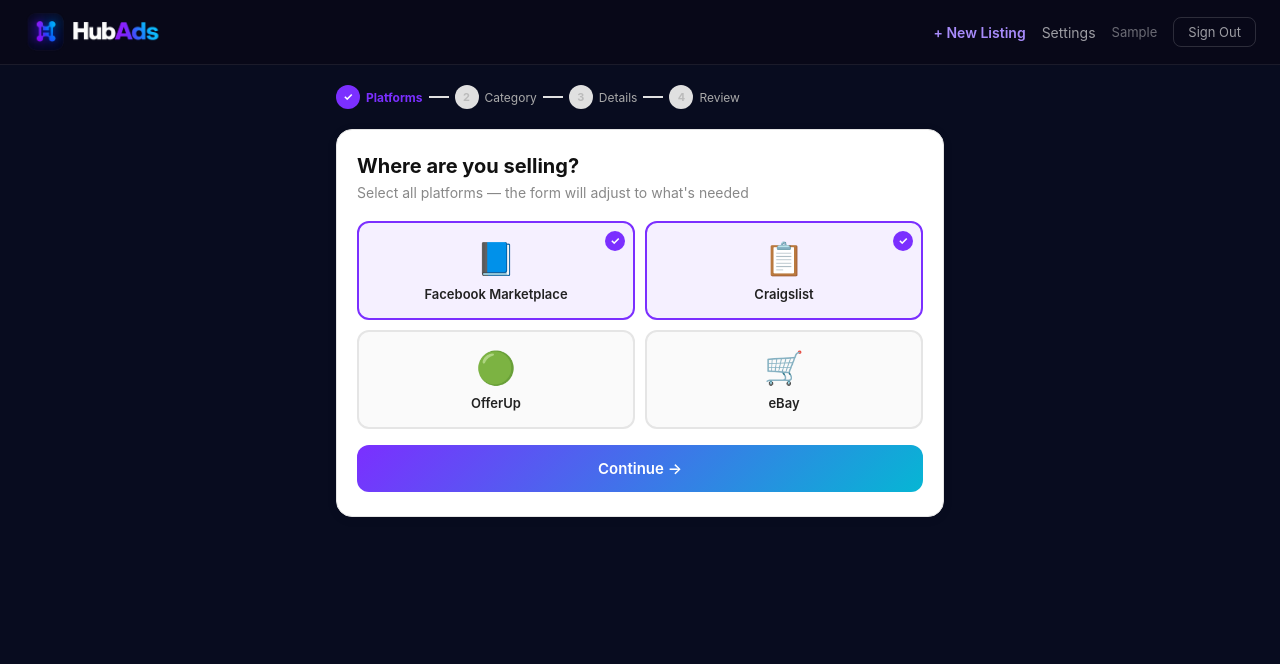
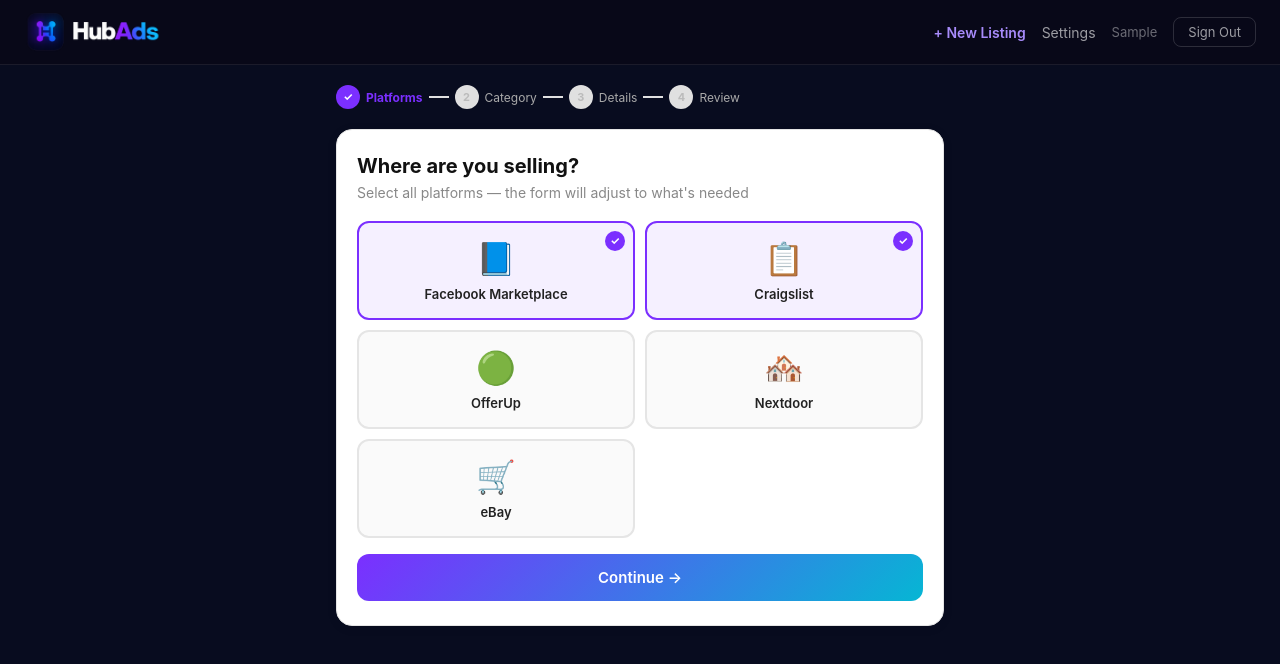
Before and after one commit to splainbryan-dev/listapp-client, a React (Vite) app: page /listing/new in a window 1280 px wide. Shown: the top 664 px of the page. Built offline with nearby package versions, Linux system fonts and the light colour scheme; sample sign-in values are in the browser's storage.

Commit message:
add nextdoor platform

```diff
--- a/src/pages/NewListing.jsx
+++ b/src/pages/NewListing.jsx
@@ -19,6 +19,7 @@
   { id: 'facebook', label: 'Facebook Marketplace', icon: '📘' },
   { id: 'craigslist', label: 'Craigslist', icon: '📋' },
   { id: 'offerup', label: 'OfferUp', icon: '🟢' },
+  { id: 'nextdoor', label: 'Nextdoor', icon: '🏘️' },
   { id: 'ebay', label: 'eBay', icon: '🛒' },
 ]
 
--- a/src/pages/ReviewPage.jsx
+++ b/src/pages/ReviewPage.jsx
@@ -3,7 +3,7 @@
 import api from '../services/api'
 import StatusBadge from '../components/dashboard/StatusBadge'
 
-const PLATFORM_LABELS = { facebook: 'Facebook Marketplace', ebay: 'eBay', offerup: 'OfferUp', craigslist: 'Craigslist' }
+const PLATFORM_LABELS = { facebook: 'Facebook Marketplace', ebay: 'eBay', offerup: 'OfferUp', craigslist: 'Craigslist', nextdoor: '🏘️ Nextdoor', }
 
 const ReviewPage = () => {
   const { listingId } = useParams()
```
